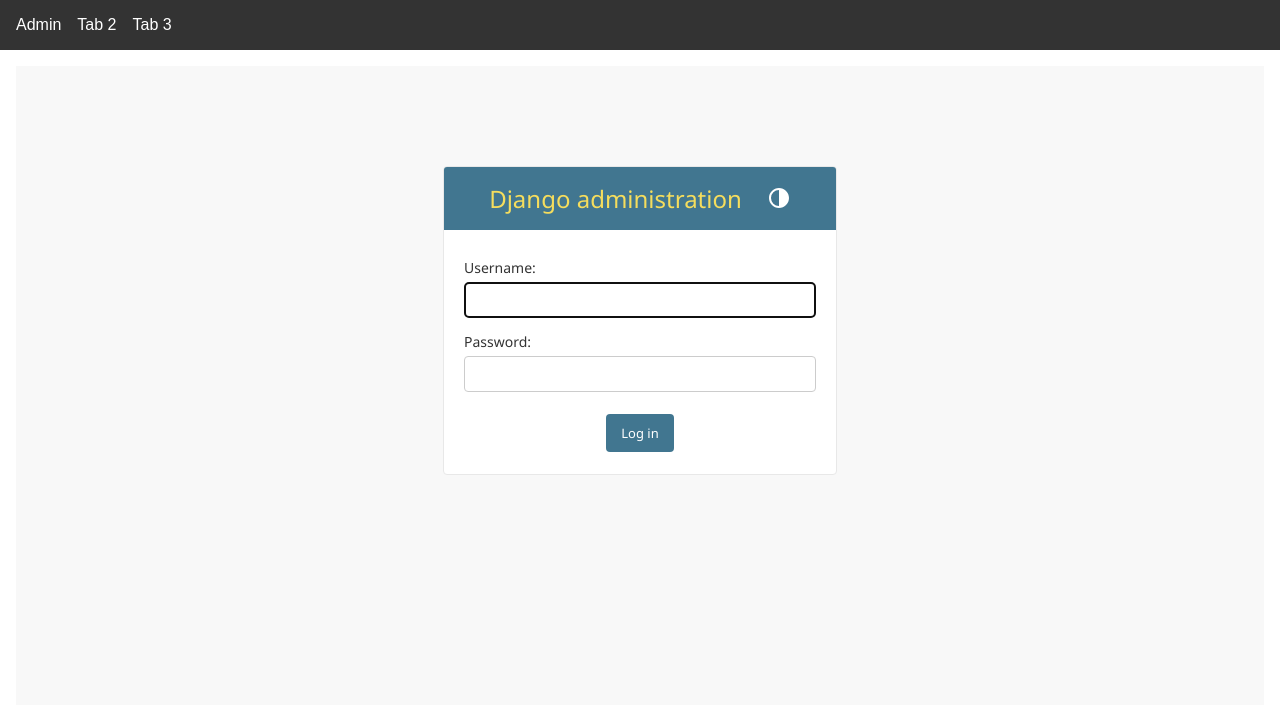
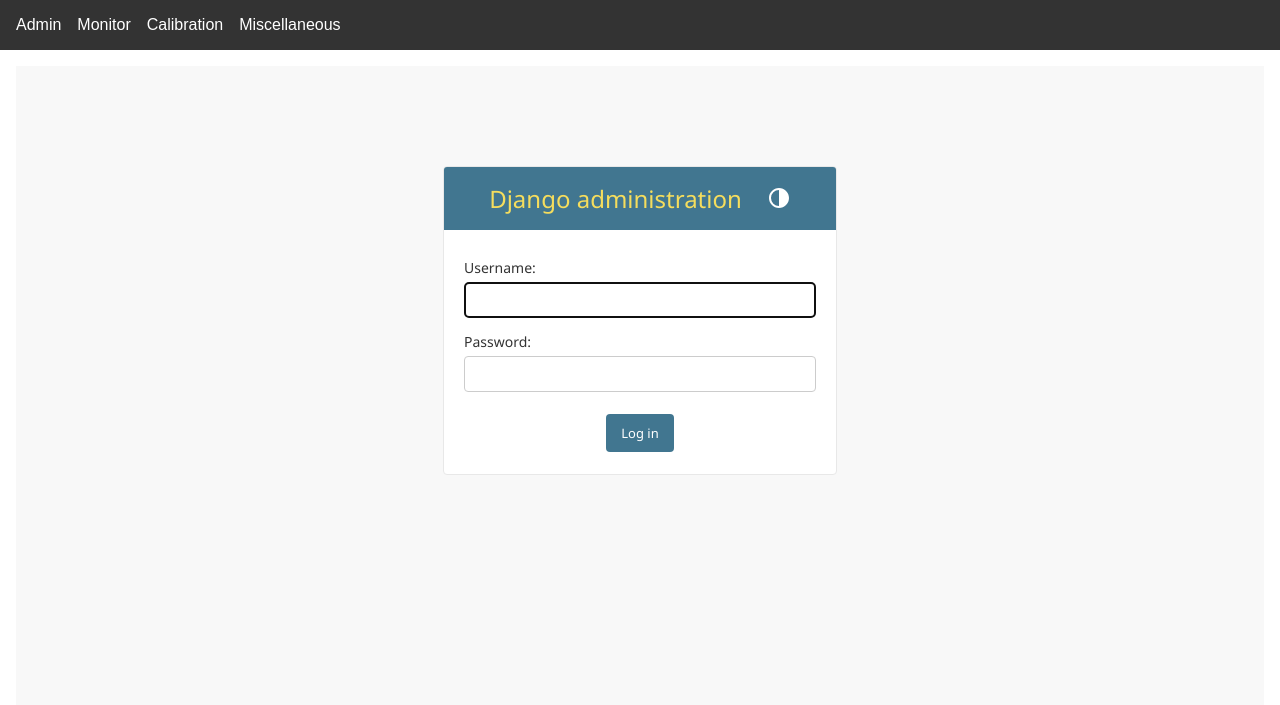
Before and after one commit to TAU-CGL/rplidar_recorder, a Django app: page / in a window 1280 px wide. Shown: the top 705 px of the page. Run offline with Django 5.2, Linux system fonts and the light colour scheme.

Commit message:
Rename tabs

```diff
--- a/server/templates/index.html
+++ b/server/templates/index.html
@@ -5,20 +5,22 @@
 {% block content %}
 <nav>
     <a onclick="showTab('admin')">Admin</a>
-    <a onclick="showTab('tab2')">Tab 2</a>
-    <a onclick="showTab('tab3')">Tab 3</a>
+    <a onclick="showTab('monitor')">Monitor</a>
+    <a onclick="showTab('calibration')">Calibration</a>
+    <a onclick="showTab('miscellaneous')">Miscellaneous</a>
 </nav>
 
 <div id="admin" class="tab-content active">
     <iframe src="/admin/"></iframe>
 </div>
-<div id="tab2" class="tab-content">
-    <h2>Tab 2 Content</h2>
-    <p>This is a placeholder for another feature or page.</p>
+<div id="monitor" class="tab-content">
+    {% include "tabs/monitor.html" %}
 </div>
-<div id="tab3" class="tab-content">
-    <h2>Tab 3 Content</h2>
-    <p>This is yet another placeholder. You can link this to anything you like.</p>
+<div id="calibration" class="tab-content">
+    {% include "tabs/calibration.html" %}
+</div>
+<div id="miscellaneous" class="tab-content">
+    {% include "tabs/miscellaneous.html" %}
 </div>
 
 <script>
--- /dev/null
+++ b/server/templates/tabs/calibration.html
@@ -0,0 +1,2 @@
+<h2>Tab 3 Content</h2>
+<p>This is yet another placeholder. You can link this to anything you like.</p>
--- /dev/null
+++ b/server/templates/tabs/miscellaneous.html
@@ -0,0 +1,2 @@
+<h2>Tab 4 Content</h2>
+<p>This is yet another placeholder. You can link this to anything you like.</p>
--- /dev/null
+++ b/server/templates/tabs/monitor.html
@@ -0,0 +1,2 @@
+<h2>Tab 2 Content</h2>
+<p>This is a placeholder for another feature or page.</p>
```
